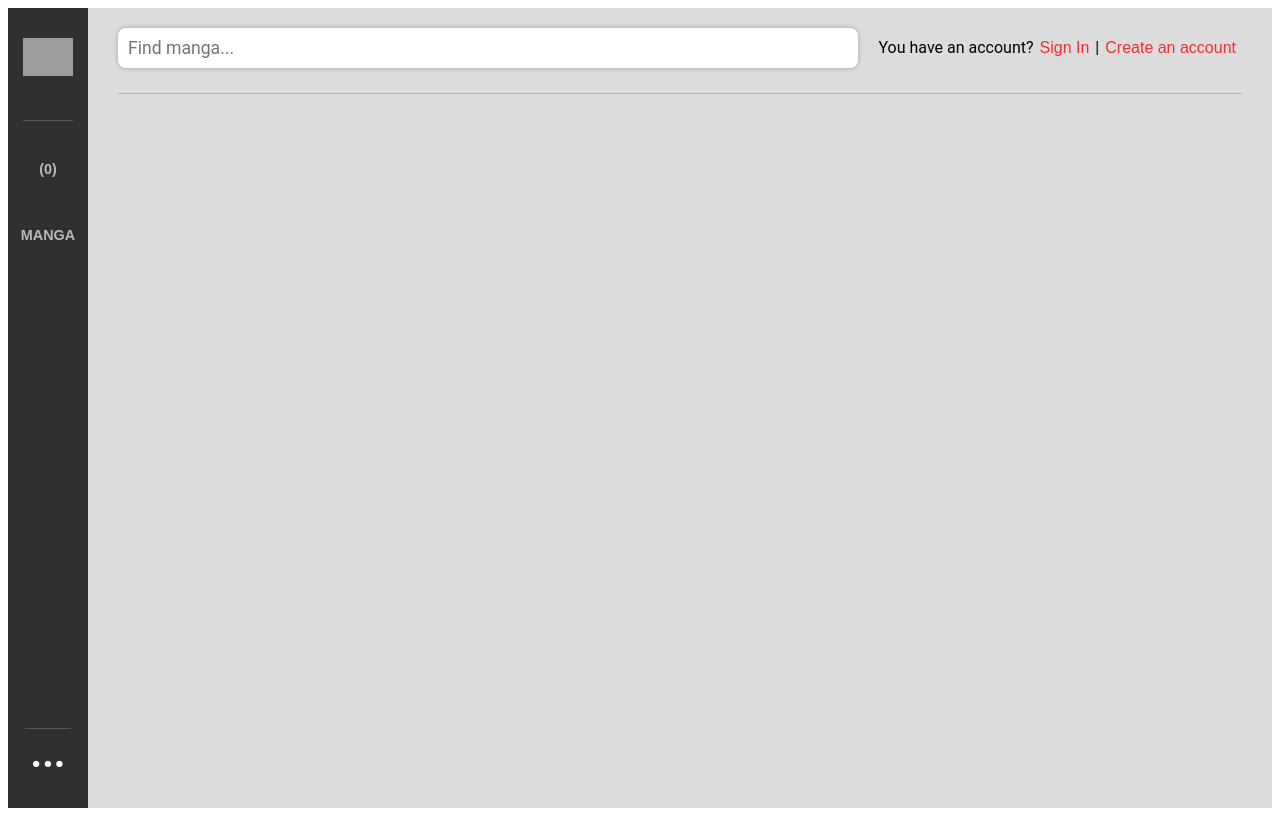
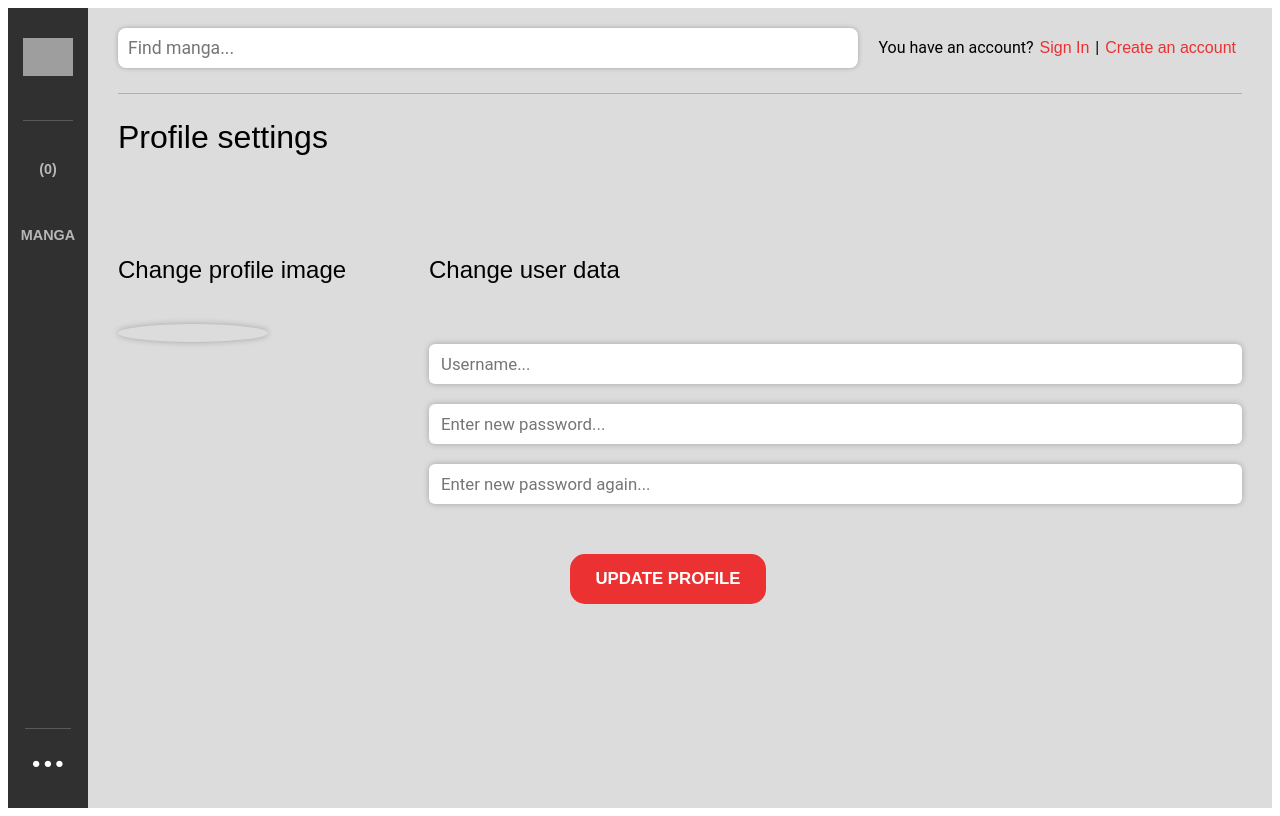
Before and after one commit to Yokotes/manga-observer-web, a React app in the folder web/: page /profile in a window 1280 px wide. Built offline with nearby package versions, Linux system fonts and the light colour scheme; grey boxes are pictures that could not be loaded; the HTML template or start-up script is replaced by a standard one.

Commit message:
Started working on Profile page
Changes:
- Added Profile page
- Added ImageInput component
- Little changes in TextInput component

```diff
--- a/web/src/views/App.tsx
+++ b/web/src/views/App.tsx
@@ -1,3 +1,4 @@
+import ProfilePage from './containers/ProfilePage/ProfilePage';
 import * as React from 'react';
 import { Route, Switch } from 'react-router-dom';
 import StyledApp from './App.styles';
@@ -27,7 +28,9 @@ const App = () => (
           <HomePage />
         </Route>
         <Route path="/manga">Manga</Route>
-        <Route path="/user">User</Route>
+        <Route path="/profile">
+          <ProfilePage />
+        </Route>
       </Switch>
 
       {/* PopUps */}
--- /dev/null
+++ b/web/src/views/components/ImageInput/ImageInput.styles.ts
@@ -0,0 +1,25 @@
+import styled from 'styled-components';
+
+const StyledImageInput = styled.div`
+  max-width: 150px;
+  max-height: 150px;
+  position: relative;
+  border-radius: 50%;
+  overflow: hidden;
+  box-shadow: 0px 0px 6px rgba(0, 0, 0, 0.25);
+
+  & > img {
+    width: 100%;
+    // opacity: 0;
+  }
+
+  & > input {
+    position: absolute;
+    width: 100%;
+    height: 100%;
+    opacity: 0;
+    cursor: pointer;
+  }
+`;
+
+export default StyledImageInput;
--- /dev/null
+++ b/web/src/views/components/ImageInput/ImageInput.tsx
@@ -0,0 +1,18 @@
+import * as React from 'react';
+import StyledImageInput from './ImageInput.styles';
+
+type ImageInputProps = {
+  placeholder: string;
+  onChange?(e?);
+};
+
+const ImageInput = ({ placeholder, onChange }: ImageInputProps) => {
+  return (
+    <StyledImageInput>
+      <input type="file" onChange={onChange} />
+      <img src={placeholder} />
+    </StyledImageInput>
+  );
+};
+
+export default ImageInput;
--- a/web/src/views/components/ProfileLink/ProfileLink.styles.ts
+++ b/web/src/views/components/ProfileLink/ProfileLink.styles.ts
@@ -16,6 +16,7 @@ const StyledProfileLink = styled.div`
     width: 40px;
     height: 40px;
     border-radius: 50%;
+    box-shadow: 0px 0px 6px rgba(0, 0, 0, 0.25);
   }
 
   & .profile-link__name {
--- a/web/src/views/components/TextInput/TextInput.tsx
+++ b/web/src/views/components/TextInput/TextInput.tsx
@@ -6,6 +6,7 @@ type TextInputProps = {
   placeHolder?: string;
   className?: string;
   type?: 'text' | 'email' | 'password';
+  value?: string;
 };
 
 const TextInput = ({
@@ -13,6 +14,7 @@ const TextInput = ({
   placeHolder = 'Text...',
   className,
   type = 'text',
+  value,
 }: TextInputProps) => {
   return (
     <StyledTextInput
@@ -20,6 +22,7 @@ const TextInput = ({
       onChange={onChange}
       placeholder={placeHolder}
       className={className}
+      defaultValue={value}
     />
   );
 };
--- /dev/null
+++ b/web/src/views/containers/ProfilePage/ProfilePage.styles.ts
@@ -0,0 +1,48 @@
+import styled from 'styled-components';
+
+const StyledProfilePage = styled.div`
+  max-width: 1100px;
+
+  & .form__content {
+    display: flex;
+    justify-content: space-between;
+    flex-wrap: wrap;
+  }
+
+  & .profile {
+    &__h1,
+    &__h2 {
+      font-family: 'Montserrat', sans-serif;
+      font-weight: 500;
+    }
+
+    &__h1 {
+      margin-bottom: 60px;
+    }
+
+    &__h2 {
+      margin-bottom: 40px;
+    }
+
+    &__block {
+      margin-right: 20px;
+      margin-top: 20px;
+
+      &:last-child {
+        margin-right: 0;
+      }
+    }
+
+    &__input {
+      margin-top: 20px;
+    }
+
+    &__submit-btn {
+      display: block;
+      margin: 0 auto;
+      margin-top: 50px;
+    }
+  }
+`;
+
+export default StyledProfilePage;
--- /dev/null
+++ b/web/src/views/containers/ProfilePage/ProfilePage.tsx
@@ -0,0 +1,77 @@
+import { RootState } from '../../store';
+import * as React from 'react';
+import { useDispatch, useSelector } from 'react-redux';
+import ImageInput from '../../components/ImageInput/ImageInput';
+import StyledProfilePage from './ProfilePage.styles';
+import TextInput from '../../components/TextInput/TextInput';
+import PrimaryButton from '../../components/PrimaryButton/PrimaryButton';
+import { addMessage } from '../../components/PopUp/PopUpSlice';
+
+const ProfilePage = () => {
+  const profile = useSelector((state: RootState) => state.profile);
+  const dispatch = useDispatch();
+
+  //
+  // @Complete: Finish this function that send form data
+  //  to the server!
+  //
+  const submit = (e) => {
+    console.log(e);
+  };
+
+  return (
+    <StyledProfilePage>
+      <h1 className="profile__h1">Profile settings</h1>
+
+      <form
+        onSubmit={(e) => {
+          e.preventDefault();
+
+          submit(e.currentTarget);
+        }}
+      >
+        <div className="form__content">
+          {/* Profile input block */}
+          <div className="profile__block">
+            <h2 className="profile__h2">Change profile image</h2>
+            <ImageInput
+              onChange={() => {
+                dispatch(
+                  addMessage({
+                    message: 'Image selected!',
+                    type: 'message',
+                  }),
+                );
+              }}
+              placeholder={profile.img}
+            />
+          </div>
+
+          {/* Profile input block */}
+          <div className="profile__block">
+            <h2 className="profile__h2">Change user data</h2>
+            <TextInput
+              className="profile__input"
+              value={profile.name}
+              placeHolder="Username..."
+            />
+            <TextInput
+              className="profile__input"
+              placeHolder="Enter new password..."
+            />
+            <TextInput
+              className="profile__input"
+              placeHolder="Enter new password again..."
+            />
+          </div>
+        </div>
+
+        <PrimaryButton className="profile__submit-btn">
+          Update profile
+        </PrimaryButton>
+      </form>
+    </StyledProfilePage>
+  );
+};
+
+export default ProfilePage;
```
Also changed, not shown: 2 other files (tests, documents, lock files or other folders).
